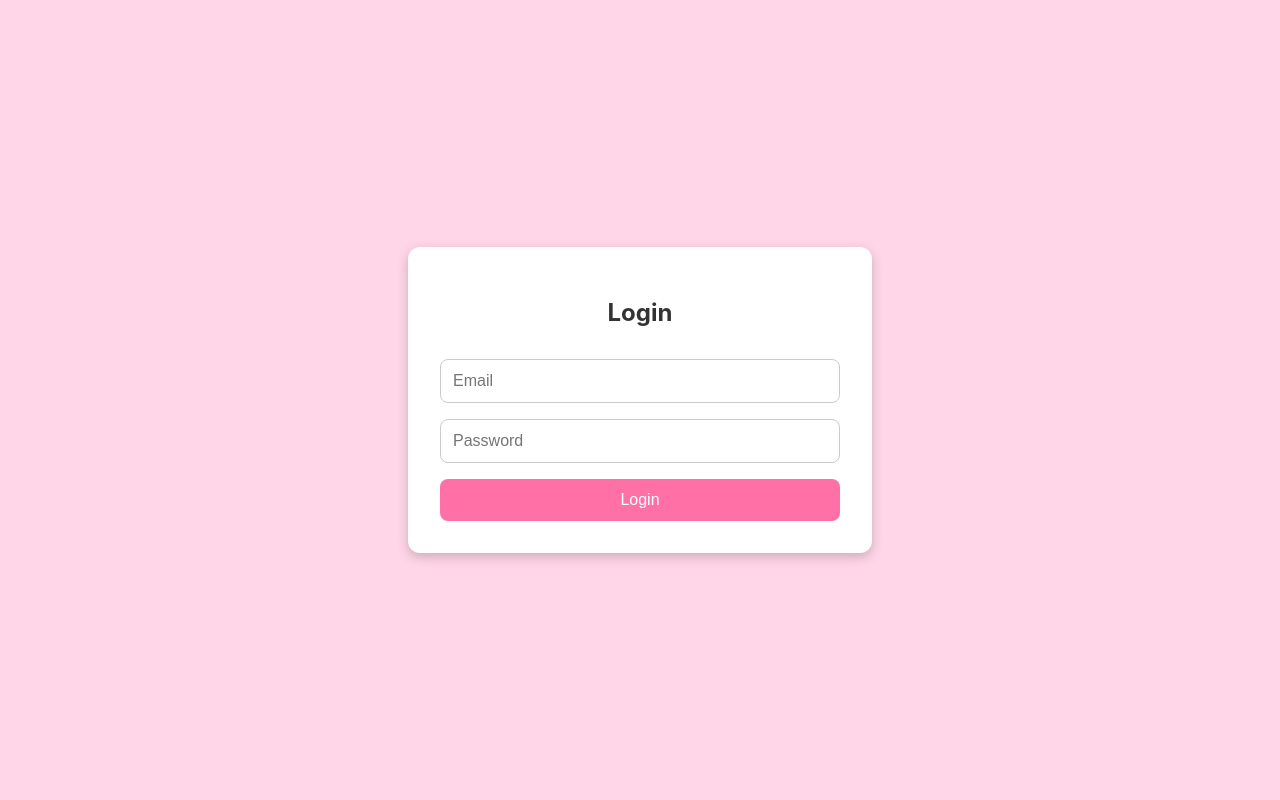
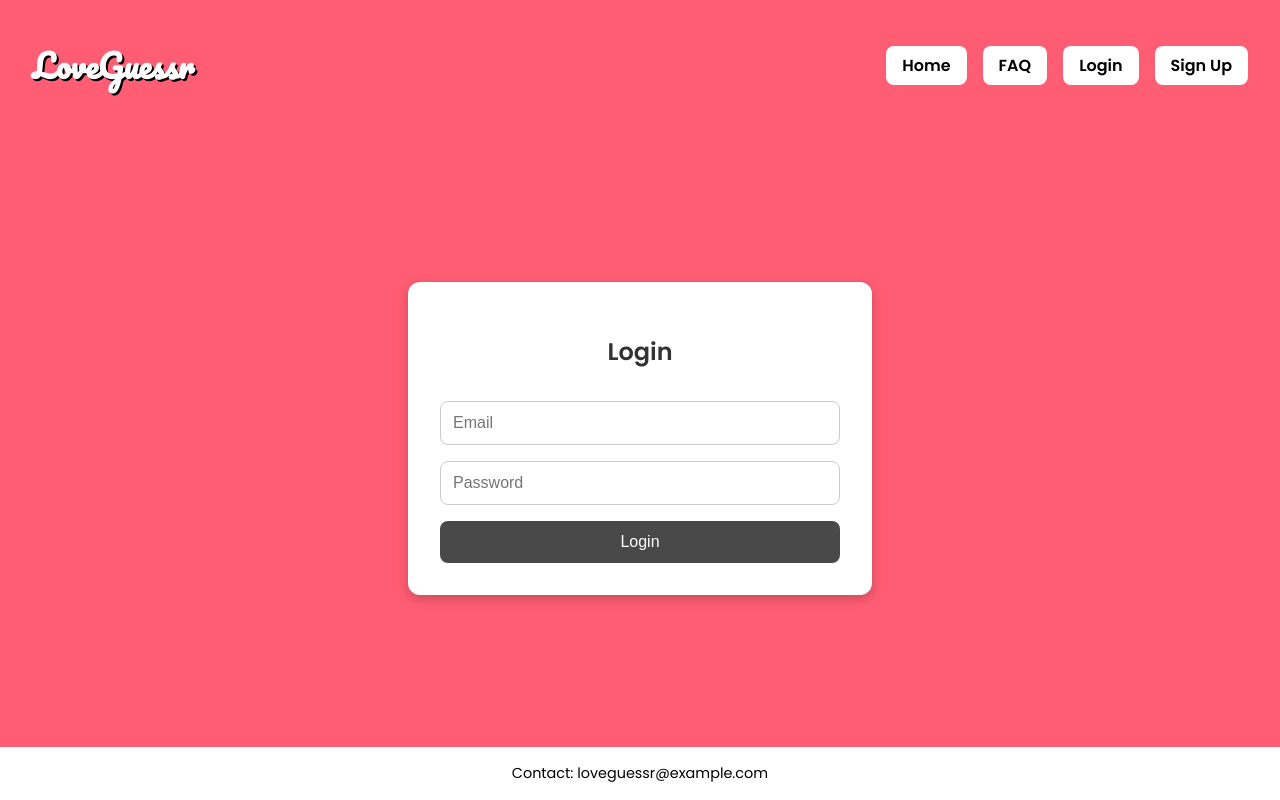
Before and after one commit to ayrtonaoki/loveguessr-frontend, a React (Create React App) app: page /login in a window 1280 px wide. Built offline with nearby package versions, Linux system fonts and the light colour scheme.

Commit message:
Refactoring LoginFormPage

```diff
--- a/src/components/LoginForm.jsx
+++ b/src/components/LoginForm.jsx
@@ -1,3 +1,5 @@
+import Header from '../components/Header';
+import Footer from '../components/Footer';
 import { useState } from 'react';
 import { useNavigate } from 'react-router-dom';
 
@@ -6,7 +8,6 @@ function LoginForm() {
   const [password, setPassword] = useState('');
   const [error, setError] = useState('');
   const navigate = useNavigate();
-
   const handleSubmit = async (e) => {
     e.preventDefault();
     setError('');
@@ -40,7 +41,15 @@ function LoginForm() {
   };
 
   return (
-    <div style={containerStyle}>
+    <div style={{
+      backgroundColor: '#FF5D73',
+      minHeight: '100vh',
+      display: 'flex',
+      flexDirection: 'column',
+      fontFamily: "'Poppins', sans-serif"
+    }}>
+      <Header />
+      <div style={{ flex: 1, display: 'flex', justifyContent: 'center', alignItems: 'center' }}>
         <form onSubmit={handleSubmit} style={formStyle}>
           <h2 style={headingStyle}>Login</h2>
           <input
@@ -63,16 +72,10 @@ function LoginForm() {
           {error && <p style={{ color: 'red', textAlign: 'center' }}>{error}</p>}
         </form>
       </div>
+      <Footer />
+    </div>
   );
 }
-
-const containerStyle = {
-  backgroundColor: '#ffd6e8',
-  minHeight: '100vh',
-  display: 'flex',
-  justifyContent: 'center',
-  alignItems: 'center',
-};
 
 const formStyle = {
   backgroundColor: '#fff',
@@ -94,7 +97,7 @@ const inputStyle = {
 };
 
 const buttonStyle = {
-  backgroundColor: '#ff70a6',
+  backgroundColor: '#494949',
   color: '#fff',
   padding: '0.75rem',
   fontSize: '1rem',
```
Lines whose indentation alone changed are shown as unchanged.
